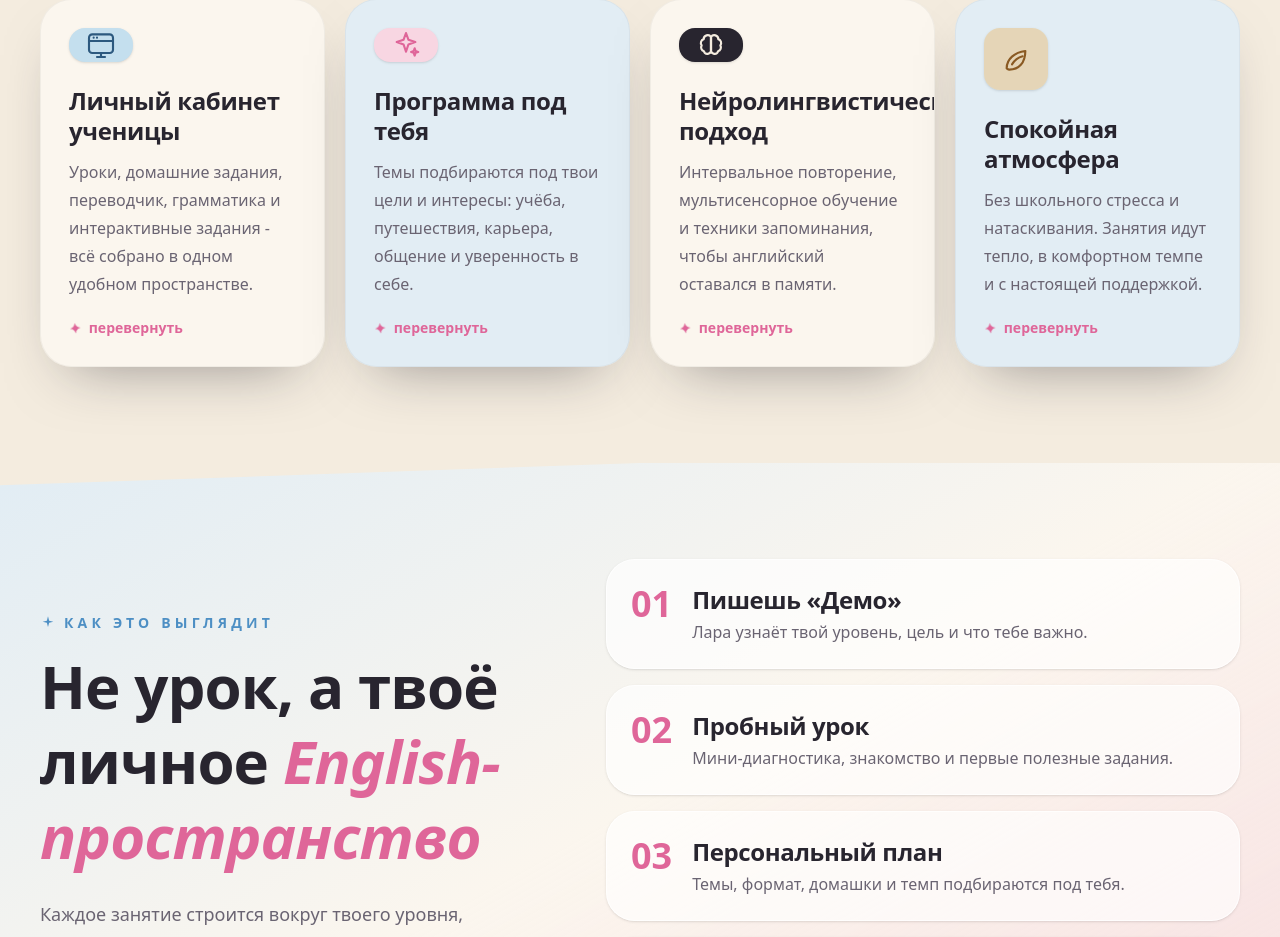
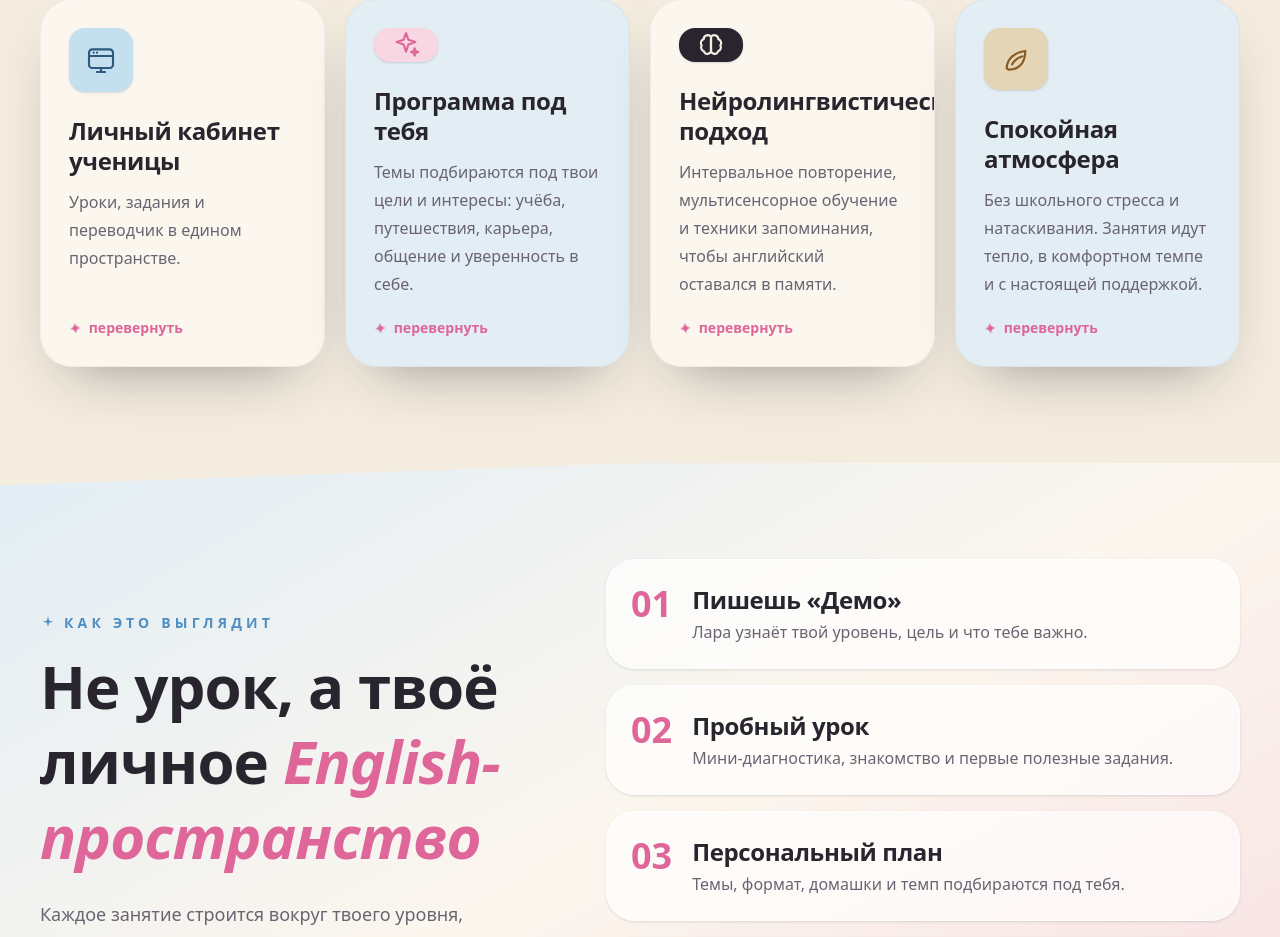
Before and after one commit to BabatahaMetehri/limara-website, a Next.js app: page / in a window 1280 px wide. Shown: the part 1660-2597 px from the top of the page. Built offline with nearby package versions, Linux system fonts and the light colour scheme.

Commit message:
text changes

```diff
--- a/app/page.tsx
+++ b/app/page.tsx
@@ -18,7 +18,7 @@ const benefits: {
 }[] = [
   {
     title: "Личный кабинет ученицы",
-    text: "Уроки, домашние задания, переводчик, грамматика и интерактивные задания - всё собрано в одном удобном пространстве.",
+    text: "Уроки, задания и переводчик в едином пространстве.",
     back: "Весь твой прогресс под рукой - всегда перед глазами, без хаоса в тетрадях.",
     icon: "dashboard",
     img: "/images/platform.jpg",
```
